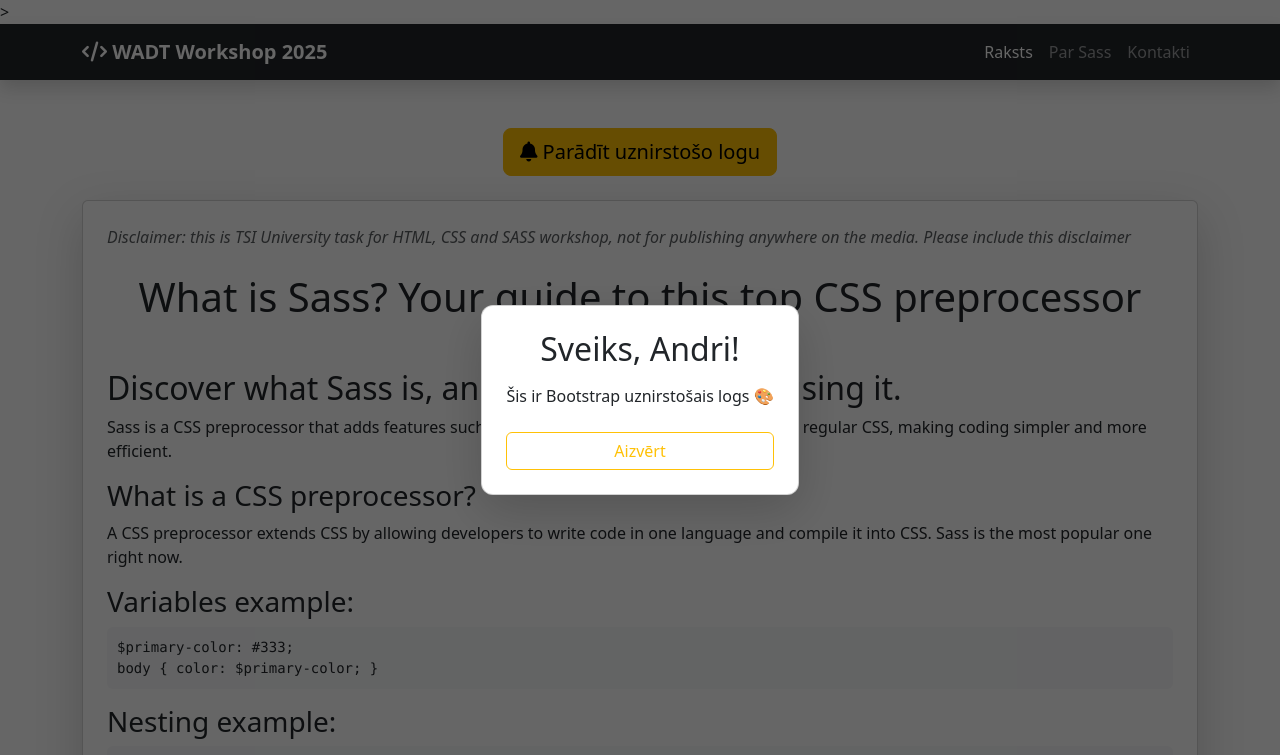
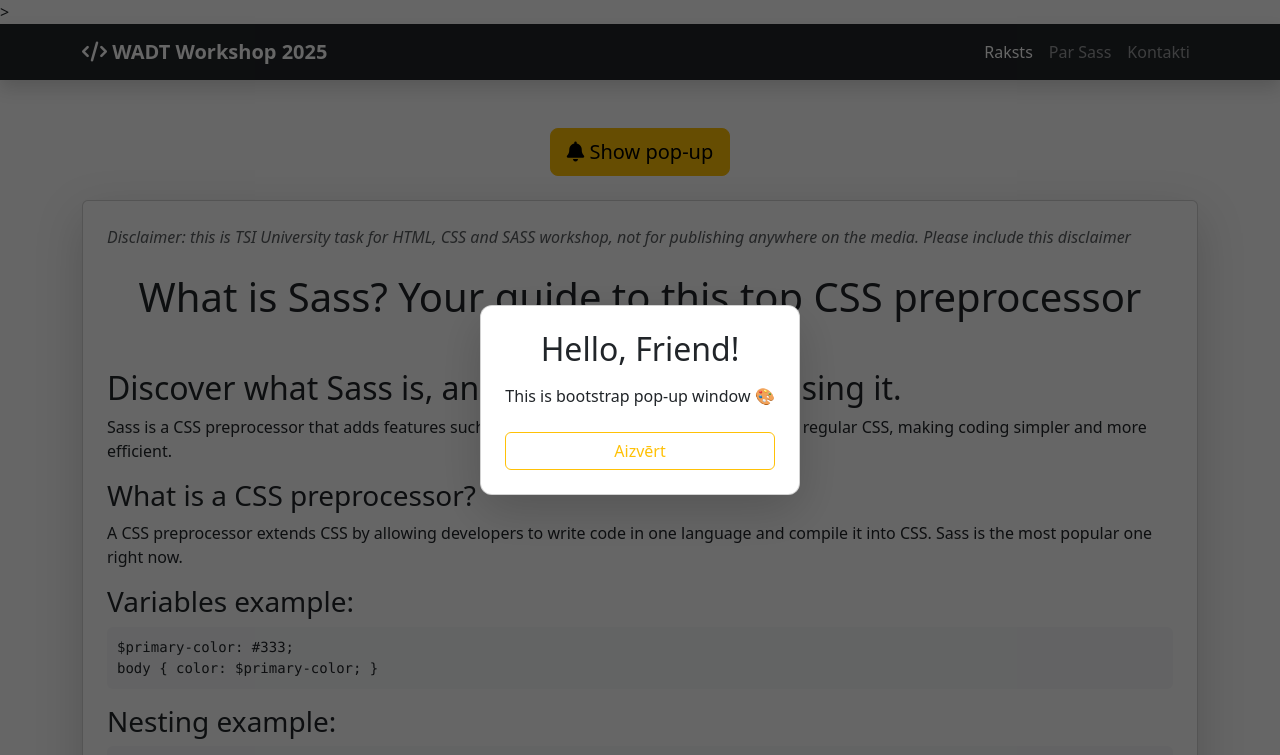
Before and after one commit to AndrisVeselovskis/wadt_css_workshop_2025, a plain HTML site: page index.html in a window 1280 px wide. Shown: the top 755 px of the page. Drawn offline with nearby package versions, Linux system fonts and the light colour scheme.

Commit message:
Update index.html

```diff
--- a/index.html
+++ b/index.html
@@ -47,11 +47,10 @@
       </div>
     </nav>
 
-    <!-- 🔹 Saturs -->
     <div class="container py-5">
       <div class="text-center mb-4">
         <button id="showPopup" class="btn btn-warning btn-lg">
-          <i class="fa-solid fa-bell"></i> Parādīt uznirstošo logu
+          <i class="fa-solid fa-bell"></i> Show pop-up
         </button>
       </div>
 
@@ -100,8 +99,8 @@ body { color: $primary-color; }</code></pre>
 
     <div class="popup d-flex justify-content-center align-items-center" id="popup">
       <div class="popup-content card shadow-lg p-4 text-center">
-        <h2 class="mb-3">Sveiks, Andri!</h2>
-        <p>Šis ir Bootstrap uznirstošais logs 🎨</p>
+        <h2 class="mb-3">Hello, Friend!</h2>
+        <p>This is bootstrap pop-up window 🎨</p>
         <button id="closePopup" class="btn btn-outline-warning mt-2">Aizvērt</button>
       </div>
     </div>
```
